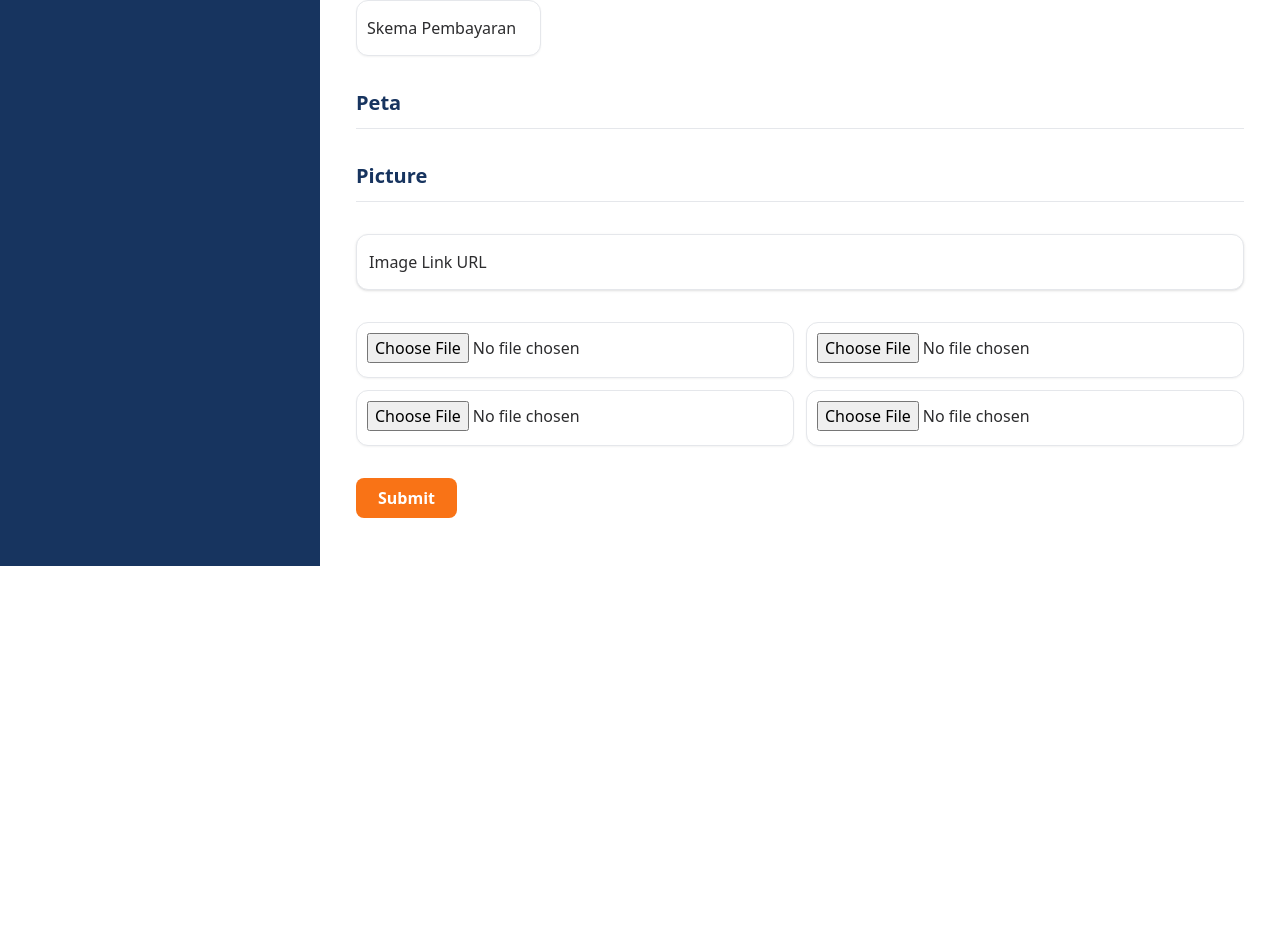
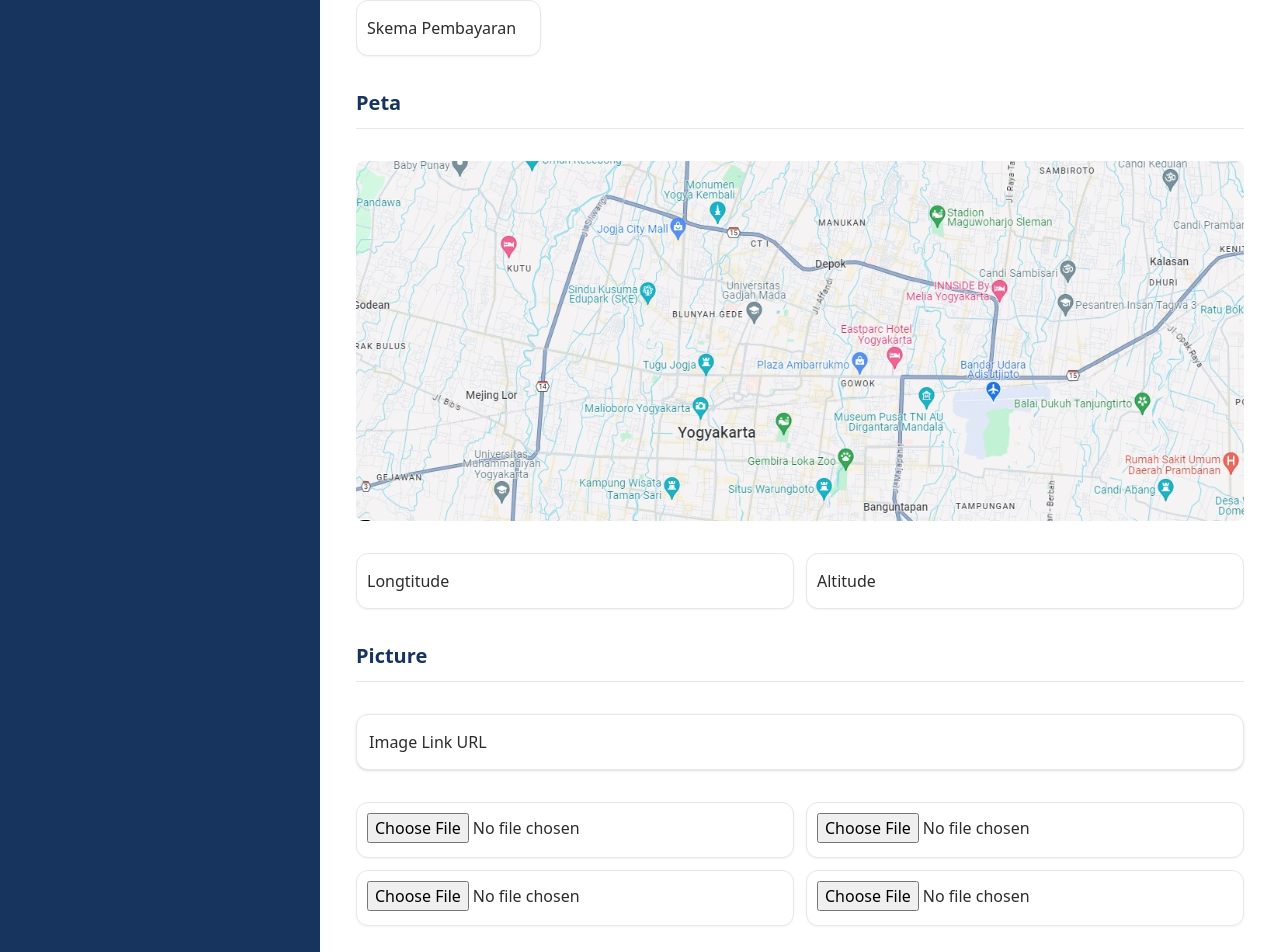
Before and after one commit to Capstone-Tim-12/warehouse-managament-system-fe, a React (Vite) app: page /admin/edit-warehouse in a window 1280 px wide. Shown: the part 935-1887 px from the top of the page. Before the commit the page ends 1501 px from the top, so only its background shows below. Built offline with nearby package versions, Linux system fonts and the light colour scheme.

Commit message:
menambahkan peta

```diff
--- a/src/components/admin-edit-warehouse/Peta.jsx
+++ b/src/components/admin-edit-warehouse/Peta.jsx
@@ -0,0 +1,33 @@
+import React from "react";
+import ImagePeta from "../../assets/Rectangle 4176-peta.svg";
+
+const Peta = () => {
+  return (
+    <div>
+      <div>
+        <img
+          src={ImagePeta}
+          alt="IconEdit"
+          className="w-full h-[360px] rounded-lg mt-8"
+        />
+      </div>
+      <div className="grid grid-cols-2 grid-rows-1 gap-[12px] items-center justify-center">
+        <div>
+          <input
+            className="w-full h-[56px] mt-8 p-2.5 font text-[#2C2C2E] bg-white border rounded-xl shadow-sm outline-none appearance-none placeholder:text-[#2C2C2E]"
+            type="text"
+            placeholder="Longtitude"
+          />
+        </div>
+        <div>
+          <input
+            className="w-full h-[56px] mt-8 p-2.5 font text-[#2C2C2E] bg-white border rounded-xl shadow-sm outline-none appearance-none placeholder:text-[#2C2C2E]"
+            type="text"
+            placeholder="Altitude"
+          />
+        </div>
+      </div>
+    </div>
+  );
+};
+export default Peta;
--- a/src/pages/admin/edit-warehouse/index.jsx
+++ b/src/pages/admin/edit-warehouse/index.jsx
@@ -4,6 +4,7 @@
 import TopEdit from "../../../components/admin-edit-warehouse/TopEdit";
 import DetailGudang from "../../../components/admin-edit-warehouse/DetailGudang";
 import Picture from "../../../components/admin-edit-warehouse/Pictures";
+import Peta from "../../../components/admin-edit-warehouse/Peta";
 const EditWarehouse = () => {
   return (
     <div className=" grid grid-cols-1 md:grid-cols-[1fr_3fr]">
@@ -25,6 +26,7 @@
                 Peta
               </h2>
               <hr className="border-solid" />
+              <Peta />
             </div>
             <div className="">
               <h2 className="mt-8 text-[20px] text-cloud-burst-500 font-semibold mb-2.5">
```
Also changed, not shown: src/assets/Rectangle 4176-peta.svg (added), src/components/admin-edit-warehouse/DetailGudang.jsx (indentation only).
